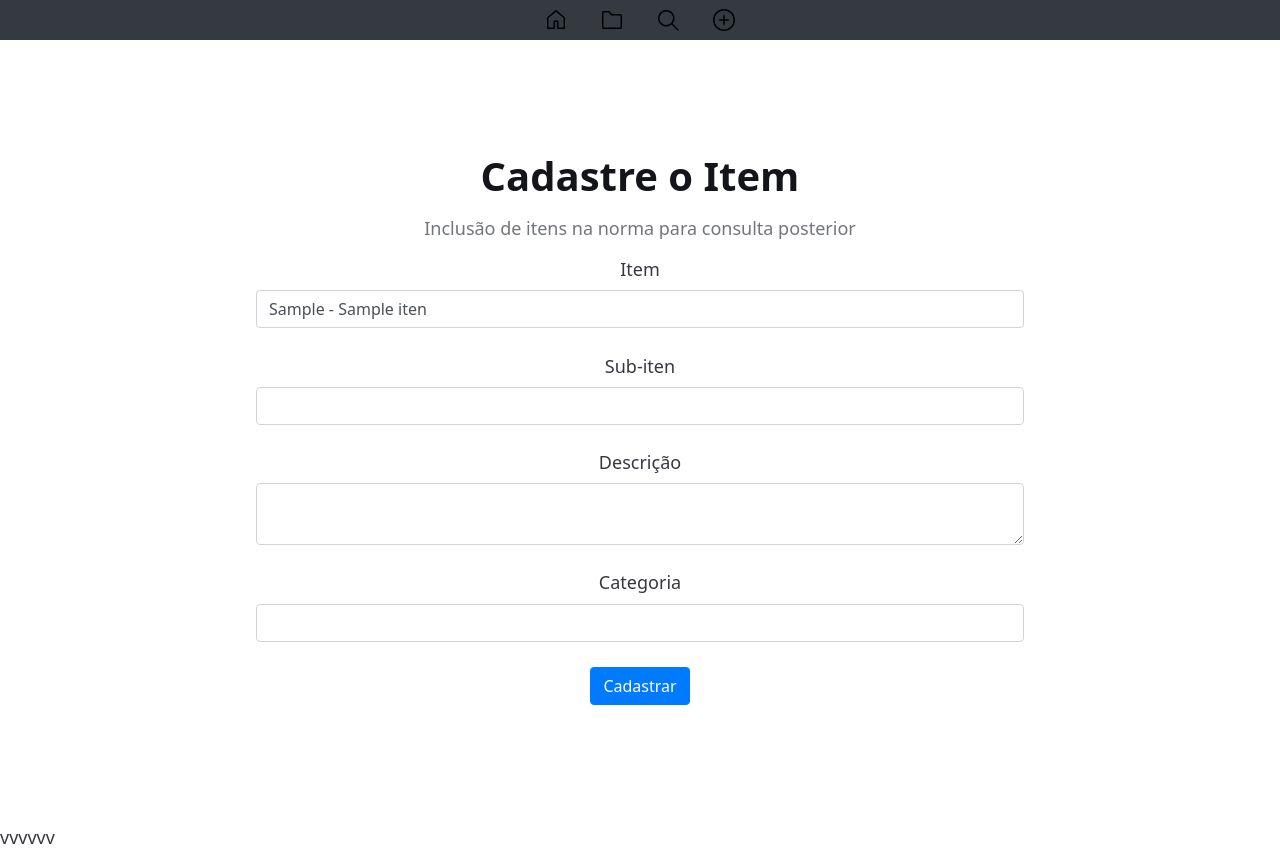
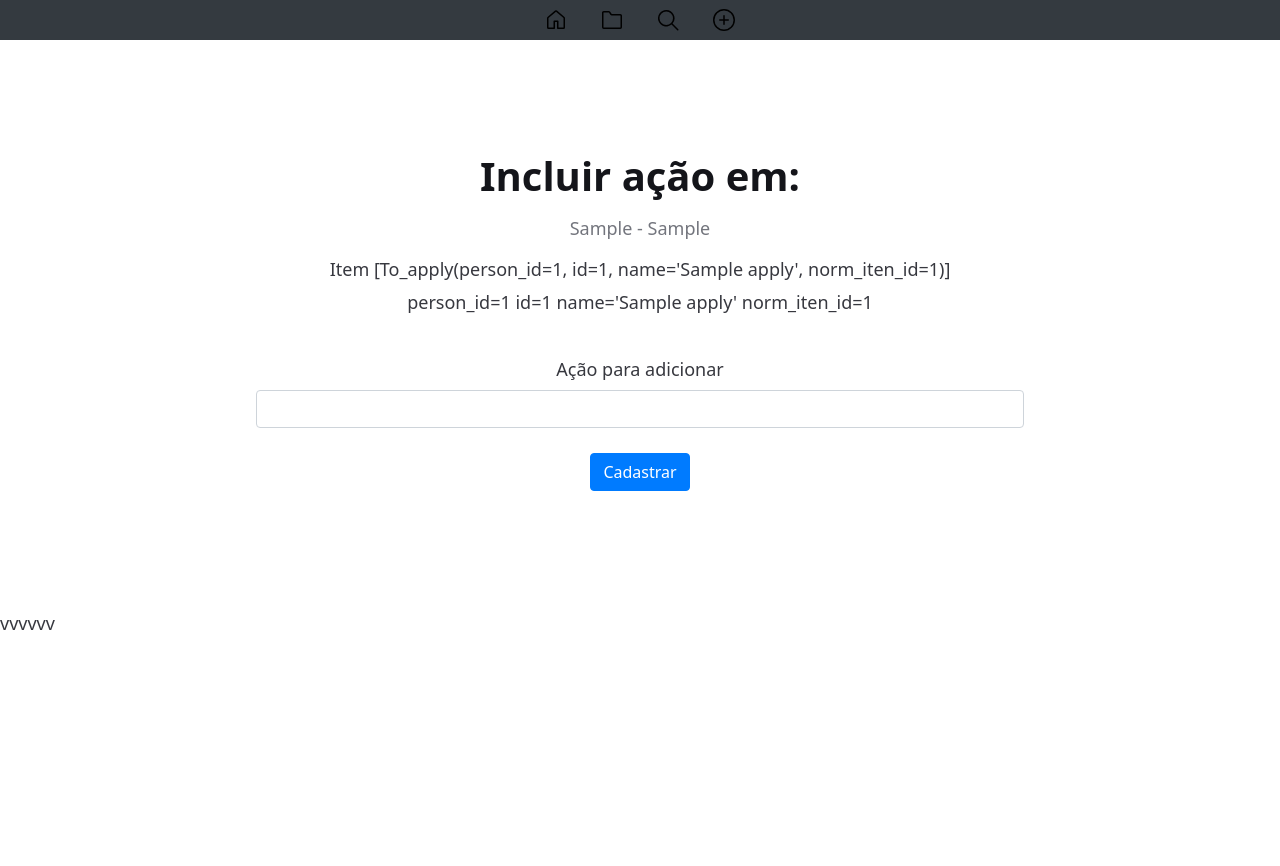
Before and after one commit to alexodisseus/normas-compiladas, a Flask app: page /norm/add_apply/1 in a window 1280 px wide. After the commit the page ends 630 px from the top, so only its background shows below. Run offline with Flask 3, Linux system fonts and the light colour scheme; the visitor is signed in with stand-in values (Sample User, id 1); tables that the repository leaves empty hold one stand-in row (values such as "Sample post"); some libraries are stand-ins or nearby versions.

Commit message:
comentario

```diff
--- a/nc/model.py
+++ b/nc/model.py
@@ -167,7 +167,7 @@ def read_norm_list_count(description:str=None , tags:str=None):
 		if tags and tags != []:
 			query = query.where(or_( Norm_iten_sub.tag == x for x in tags))
 
-		print(query)
+
 		data = session.exec(query).all()
 
 		return data
@@ -200,9 +200,10 @@ def read_norm_iten_view(iten:str):
 
 def read_norm_iten_sub_view(id:str):
 	with Session(engine) as session:
-		query= select(Norm_iten_sub).where(Norm_iten_sub.id == id)
+		query= select(Norm_iten_sub,Norm_iten).join(Norm_iten).where(Norm_iten_sub.id == id)
 
 		data = session.exec(query).first()
+
 		return data
 
 
@@ -224,3 +225,16 @@ def create_norm_iten_sub(iten:str,iten_sub:str, tag:str, description:str ):
 				))
 
 		session.commit()
+
+
+def norm_list_aplly():
+	with Session(engine) as session:
+		query= select(To_apply)
+
+		data = session.exec(query).all()
+
+		return data
+def norm_aplly_add(name:str,norm_iten_id:str,person_id:str):
+	with Session(engine) as session:
+		session.add(To_apply(name = name, norm_iten_id=norm_iten_id ,person_id=person_id))
+		session.commit()
--- a/nc/norm.py
+++ b/nc/norm.py
@@ -41,7 +41,6 @@ def index():
 		else:
 			item.append(x[1])
 
-	print(pagination['page'])
 	if pagination['page'] ==None:
 		pagination['page'] = 0
 
@@ -85,9 +84,7 @@ def create_iten_sub():
 		tag = request.form['tag']
 
 		description = request.form['description']
-		print('asdasdasdasd')
-		print(iten)
-		print(iten_sub)
+
 
 		model.create_norm_iten_sub(iten,iten_sub,tag,description)
 
@@ -100,7 +97,6 @@ def create_iten_sub():
 @norm.route('/add_apply/<id>', methods = ['GET','POST'])
 def add_apply(id):
 
-	print(id)
 
 	if 'username' not in session:
 		return redirect(url_for('admin.login'))
@@ -110,11 +106,16 @@ def add_apply(id):
 		norm_id = request.form['id']
 
 
-		model.add_apply()
+		model.norm_aplly_add()
+
 		return redirect(url_for('norm.view_iten_sub', id=norm_id))
 
-	data = model.read_norm_list_ids()
-	return render_template('norm/add_apply.html' , data=data)
+	iten = model.read_norm_iten_sub_view(id)
+	data = model.norm_list_aplly()
+	print(data)
+	return render_template('norm/add_apply.html' , data=data , iten=iten)
+
+
 
 
 @norm.route('/view/<id>', methods = ['GET','POST'])
--- a/nc/templates/norm/add_apply.html
+++ b/nc/templates/norm/add_apply.html
@@ -12,33 +12,28 @@
   <div class="cd-container cd-max-width-adaptive-sm cd-text-center">
 
     <div>
-      <form method='post' action="./">
+      <form method='POST' action="./{{iten[1].id}}">
 
-        <h1 class="cd-margin-bottom-xs">Cadastre o Item</h1>
-        <p class="thank-you__paragraph cd-margin-bottom-xs">Inclusão de itens na norma para consulta posterior</p>
+        <h1 class="cd-margin-bottom-xs">Incluir ação em:</h1>
+        <p class="thank-you__paragraph cd-margin-bottom-xs">
+          {{iten[1].iten}} - {{iten[0].iten_sub}}
+        </p>
         <label>Item</label>
 
 
-        <select class="form-control" name="iten" id="exampleFormControlSelect1">
+        {{data}}
         {% if data:%}
           {%for x in data:%}
-          <option value="{{x.iten}}">{{x.iten}} - {{x.title}}</option>
+          <p>{{x}}</p>
+
           {%endfor%}
         {%endif%}
-        </select>
         <br>
 
-        <label>Sub-iten</label>
+        <label>Ação para adicionar</label>
         <input class="form-control" type="text" name="sub_iten">
         <br>
-        <label>Descrição</label>
-        <textarea class="form-control" value="a" name="description" rows="2" cols="50">
 
-        </textarea>
-        <br>
-        <label>Categoria</label>
-        <input class="form-control" type="text" name="tag">
-        <br>
 
         <button type="submit" class="btn btn-primary mb-2">Cadastrar</button>
       </form>
```
Also changed, not shown: nc/templates/norm/view_iten_sub.html (+4 -3 lines).
